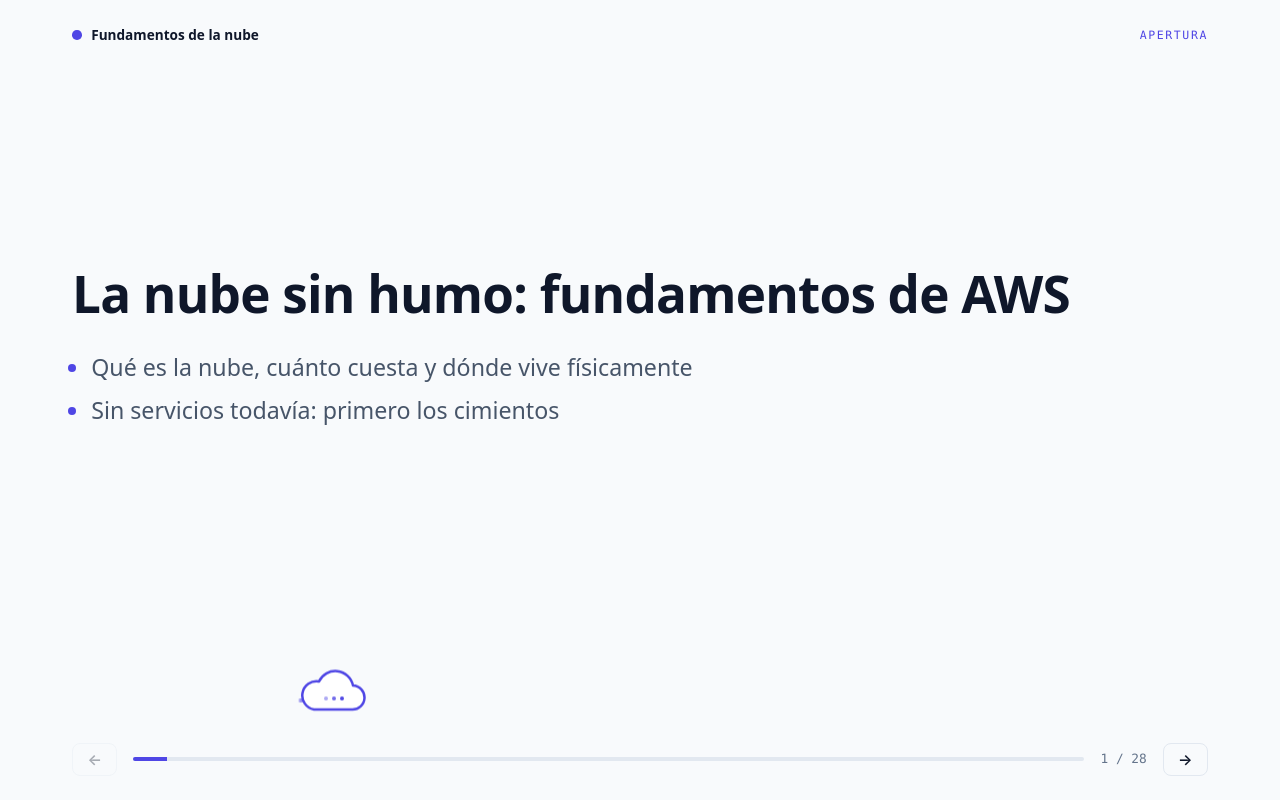
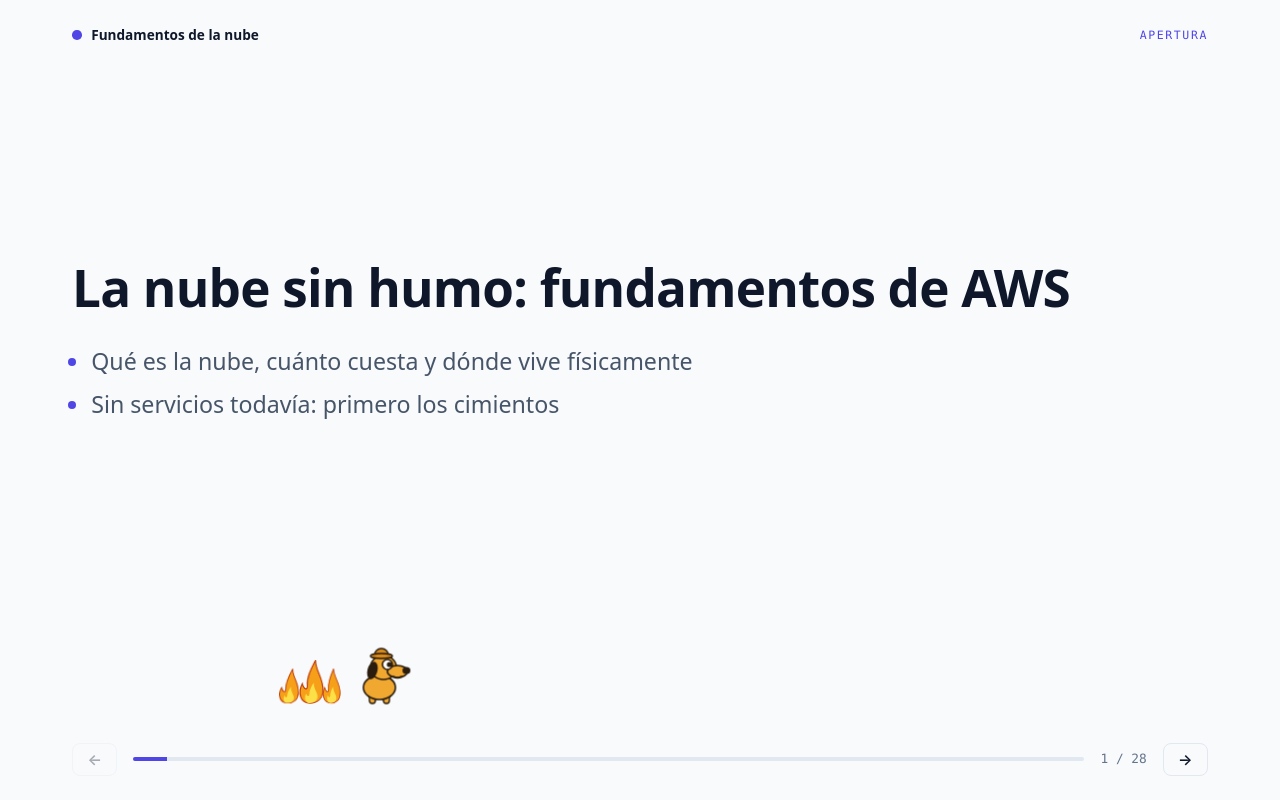
Before and after one commit to kevinlupera/aws-sbg-itb-ec, a Nuxt app in the folder deck/: page / in a window 1280 px wide. Built offline with nearby package versions, Linux system fonts and the light colour scheme.

Commit message:
feat: replace cloud mascot with dog chased by flames and an AWS finale

```diff
--- a/deck/app/components/CloudBuddy.vue
+++ b/deck/app/components/CloudBuddy.vue
@@ -1,8 +1,10 @@
 <script setup lang="ts">
-// Decorative line-art cloud that glides along the bottom of every slide.
-const props = defineProps<{ step: number; talking: boolean }>()
+// Decorative footer scene: a dog in a bowler hat (homage to "This is fine") strolls along the
+// slides chased by flames. On the last slide an AWS cloud rains on the fire and the dog sits down.
+// ponytail: original SVG drawing, not the comic artwork — the deck is public.
+const props = defineProps<{ step: number; talking: boolean; finale: boolean }>()
 
-// Small lift on every slide change.
+// Small hop on every slide change.
 const hopping = ref(false)
 let timer: ReturnType<typeof setTimeout> | undefined
 watch(() => props.step, () => {
@@ -12,27 +14,68 @@
   timer = setTimeout(() => (hopping.value = false), 500)
 })
 onBeforeUnmount(() => clearTimeout(timer))
+
+const FLAMES = [
+  { x: 0, y: 26, s: 0.85 },
+  { x: 20, y: 18, s: 1.05 },
+  { x: 44, y: 28, s: 0.8 },
+]
+const RAIN = [6, 16, 26, 36, 46, 56]
 </script>
 
 <template>
-  <div class="track" aria-hidden="true">
+  <div class="track" :class="{ finale }" aria-hidden="true">
     <div class="walker">
       <div class="hop" :class="{ on: hopping }">
-        <svg v-if="talking" class="bubble" viewBox="0 0 28 22" width="28" height="22">
+        <svg v-if="talking && !finale" class="chat" viewBox="0 0 28 22" width="28" height="22">
           <path d="M5 2h18a3 3 0 0 1 3 3v8a3 3 0 0 1-3 3H12l-5 4v-4H5a3 3 0 0 1-3-3V5a3 3 0 0 1 3-3z" />
           <circle cx="9" cy="9" r="1.4" /><circle cx="14" cy="9" r="1.4" /><circle cx="19" cy="9" r="1.4" />
         </svg>
+
+        <template v-if="finale">
+          <svg class="aws" viewBox="0 0 80 52" width="76" height="50">
+            <path class="cloud" d="M22 44h38a12 12 0 0 0 1-24a18 18 0 0 0-34-4a12 12 0 0 0-5 28z" />
+            <text x="41" y="37" text-anchor="middle">AWS</text>
+          </svg>
+          <svg class="rain" viewBox="0 0 64 40" width="64" height="40">
+            <line v-for="(x, i) in RAIN" :key="x" :x1="x" y1="0" :x2="x - 3" y2="10" :style="{ animationDelay: `${i * 0.12}s` }" />
+          </svg>
+          <p class="fine">This is fine.</p>
+        </template>
+
         <div class="turn">
-          <svg viewBox="0 0 80 52" width="80" height="52">
-            <g class="float">
-              <!-- Data packets trailing behind the cloud. -->
-              <rect class="packet p1" x="2" y="33" width="4" height="4" rx="1" />
-              <rect class="packet p2" x="9" y="33" width="4" height="4" rx="1" />
-              <path class="cloud" d="M22 44h38a12 12 0 0 0 1-24a18 18 0 0 0-34-4a12 12 0 0 0-5 28z" />
-              <!-- Activity LEDs, like a server rack. -->
-              <circle class="led l1" cx="34" cy="33" r="2" />
-              <circle class="led l2" cx="42" cy="33" r="2" />
-              <circle class="led l3" cx="50" cy="33" r="2" />
+          <svg viewBox="0 0 150 70" width="150" height="70">
+            <!-- Flames chasing from behind. -->
+            <g v-for="(f, i) in FLAMES" :key="i" :transform="`translate(${f.x} ${f.y}) scale(${f.s})`">
+              <g class="flame" :style="{ animationDelay: `${i * 0.15}s` }">
+                <path class="outer" d="M12 40C2 40 0 30 4 22c2 6 5 6 5 2C8 16 12 8 16 0c0 10 8 16 8 28 0 8-5 12-12 12z" />
+                <path class="inner" d="M12 40c-5 0-6-5-4-9 1 3 3 3 3 1 0-4 2-8 4-11 0 6 4 9 4 13 0 4-3 6-7 6z" />
+              </g>
+            </g>
+
+            <!-- The dog. -->
+            <g transform="translate(70 2)">
+              <g class="dog">
+              <g v-if="finale" class="chair">
+                <rect x="10" y="30" width="4" height="22" rx="1" />
+                <rect x="10" y="48" width="34" height="4" rx="1" />
+                <rect x="13" y="52" width="3" height="12" />
+                <rect x="38" y="52" width="3" height="12" />
+              </g>
+              <rect class="leg l" x="22" y="50" width="6" height="12" rx="3" />
+              <rect class="leg r" x="36" y="50" width="6" height="12" rx="3" />
+              <ellipse class="fur" cx="32" cy="44" rx="16" ry="12" />
+              <ellipse class="fur" cx="36" cy="24" rx="13" ry="12" />
+              <ellipse class="fur" cx="50" cy="28" rx="10" ry="6" />
+              <ellipse class="ink" cx="25" cy="27" rx="5" ry="9" transform="rotate(15 25 27)" />
+              <circle class="eye" cx="40" cy="21" r="5" />
+              <circle class="ink" cx="42" cy="21" r="2.6" />
+              <ellipse class="ink" cx="59" cy="27" rx="4" ry="3.5" />
+              <path class="line" d="M46 33q4 3 8 0" />
+              <path class="hat" d="M27 12a7 7 0 0 1 14 0z" />
+              <rect class="ink" x="27" y="10" width="14" height="2" />
+              <ellipse class="hat" cx="34" cy="12.5" rx="11" ry="2.5" />
+              </g>
             </g>
           </svg>
         </div>
@@ -42,40 +85,81 @@
 </template>
 
 <style scoped>
-.track { container-type: inline-size; height: 64px; pointer-events: none; }
-.walker { width: 80px; animation: walk 48s linear infinite; }
-.hop { position: relative; padding-top: 12px; }
+.track { container-type: inline-size; height: 76px; pointer-events: none; }
+.walker { width: 150px; animation: walk 48s linear infinite; }
+.hop { position: relative; }
 .hop.on { animation: hop 0.5s ease-out; }
 .turn { animation: turn 48s step-end infinite; }
 
-.cloud { fill: var(--panel); stroke: var(--accent); stroke-width: 2.5; stroke-linejoin: round; }
-.led { fill: var(--accent); animation: led 1.8s ease-in-out infinite; }
-.l2 { animation-delay: 0.3s; }
-.l3 { animation-delay: 0.6s; }
-.packet { fill: var(--accent); animation: packet 1.6s linear infinite; }
-.p2 { animation-delay: 0.8s; }
-.float { animation: float 3s ease-in-out infinite; }
+.fur { fill: #f0a830; stroke: #2b1d0e; stroke-width: 1.6; }
+.ink { fill: #2b1d0e; }
+.eye { fill: #fff; stroke: #2b1d0e; stroke-width: 1.6; }
+.line { fill: none; stroke: #2b1d0e; stroke-width: 1.6; stroke-linecap: round; }
+.hat { fill: #d98a1c; stroke: #2b1d0e; stroke-width: 1.4; }
+.leg { fill: #f0a830; stroke: #2b1d0e; stroke-width: 1.4; }
+.leg.l { animation: step 0.4s ease-in-out infinite; }
+.leg.r { animation: step 0.4s ease-in-out infinite reverse; }
+.dog { animation: trot 0.4s ease-in-out infinite; }
+.chair > * { fill: #c47a2c; stroke: #2b1d0e; stroke-width: 1.2; }
 
-.bubble { position: absolute; top: -12px; left: 54px; animation: pop 2s ease-in-out infinite; }
-.bubble path { fill: var(--panel); stroke: var(--accent); stroke-width: 1.5; stroke-linejoin: round; }
-.bubble circle { fill: var(--accent); }
+.flame { transform-box: fill-box; transform-origin: bottom center; animation: flicker 0.5s ease-in-out infinite alternate; }
+.outer { fill: #f6a01a; stroke: #c2410c; stroke-width: 1.2; }
+.inner { fill: #fde047; }
 
-/* Glide the full width of the slide and back, turning around at each edge. */
+.chat { position: absolute; top: -18px; right: 6px; animation: pop 2s ease-in-out infinite; }
+.chat path { fill: var(--panel); stroke: var(--accent); stroke-width: 1.5; stroke-linejoin: round; }
+.chat circle { fill: var(--accent); }
+
+/* Finale: centered scene, AWS cloud rains, flames die out, the dog sits and is fine. */
+.track.finale { height: 150px; }
+.finale .walker { animation: fade 0.6s ease-out; transform: translateX(calc(50cqw - 75px)); padding-top: 80px; }
+.finale .turn, .finale .dog, .finale .leg { animation: none; }
+.finale .flame { animation: flicker 0.5s ease-in-out infinite alternate, out 0.9s ease-in 1.6s forwards; }
+.aws { position: absolute; top: 0; left: -6px; animation: drop 0.7s ease-out both; }
+.aws .cloud { fill: var(--panel); stroke: var(--accent); stroke-width: 2.5; stroke-linejoin: round; }
+.aws text { fill: var(--accent); font: 700 13px var(--font-mono); }
+.rain { position: absolute; top: 46px; left: 0; opacity: 0; animation: rain 3.2s 0.4s forwards; }
+.rain line { stroke: #60a5fa; stroke-width: 2; stroke-linecap: round; animation: fall 0.5s linear infinite; }
+.fine {
+  position: absolute;
+  top: 6px;
+  left: 146px;
+  margin: 0;
+  padding: 0.2rem 0.7rem;
+  white-space: nowrap;
+  border: 1.5px solid var(--fg);
+  border-radius: 10px;
+  background: var(--panel);
+  font-weight: 700;
+  font-size: 0.95rem;
+  opacity: 0;
+  animation: show 0.4s 2.6s forwards;
+}
+
+/* Walk the full width of the slide and back, turning around at each edge. */
 @keyframes walk {
   0%, 100% { transform: translateX(0); }
-  50% { transform: translateX(calc(100cqw - 80px)); }
+  50% { transform: translateX(calc(100cqw - 150px)); }
 }
 @keyframes turn {
   0% { transform: scaleX(1); }
   50% { transform: scaleX(-1); }
 }
-@keyframes float { 50% { transform: translateY(-2px); } }
-@keyframes led { 0%, 100% { opacity: 0.25; } 40% { opacity: 1; } }
-@keyframes packet { 0% { opacity: 0; transform: translateX(6px); } 30% { opacity: 0.7; } 100% { opacity: 0; transform: translateX(-6px); } }
+@keyframes trot { 50% { transform: translateY(-1.5px); } }
+@keyframes step { 50% { transform: translateY(-2px); } }
+@keyframes flicker { from { transform: scale(1, 1) skewX(-3deg); } to { transform: scale(0.94, 1.1) skewX(3deg); } }
+@keyframes out { to { transform: scale(0); opacity: 0; } }
 @keyframes hop { 40% { transform: translateY(-10px); } }
 @keyframes pop { 50% { transform: translateY(-2px); } }
+@keyframes drop { from { transform: translateY(-30px); opacity: 0; } }
+@keyframes show { to { opacity: 1; } }
+@keyframes rain { 15%, 80% { opacity: 1; } }
+@keyframes fall { from { transform: translateY(-6px); opacity: 1; } to { transform: translateY(18px); opacity: 0; } }
+@keyframes fade { from { opacity: 0; } }
 
 @media (prefers-reduced-motion: reduce) {
-  .walker, .turn, .float, .led, .packet, .bubble, .hop.on { animation: none; }
+  .walker, .turn, .dog, .leg, .flame, .chat, .hop.on, .aws, .rain line { animation: none; }
+  .finale .flame { animation: none; opacity: 0; }
+  .finale .fine { animation: none; opacity: 1; }
 }
 </style>
--- a/deck/app/pages/index.vue
+++ b/deck/app/pages/index.vue
@@ -76,7 +76,7 @@
 
     <aside v-if="showNotes" class="notes"><span class="tag">Notas · min {{ slide.minute }}</span>{{ slide.notes }}</aside>
 
-    <CloudBuddy :step="index" :talking="!!slide.chat" />
+    <CloudBuddy :step="index" :talking="!!slide.chat" :finale="index === total - 1" />
 
     <footer class="bottom">
       <button class="ghost" :disabled="index === 0" @click="go(index - 1)" aria-label="Anterior">←</button>
```
